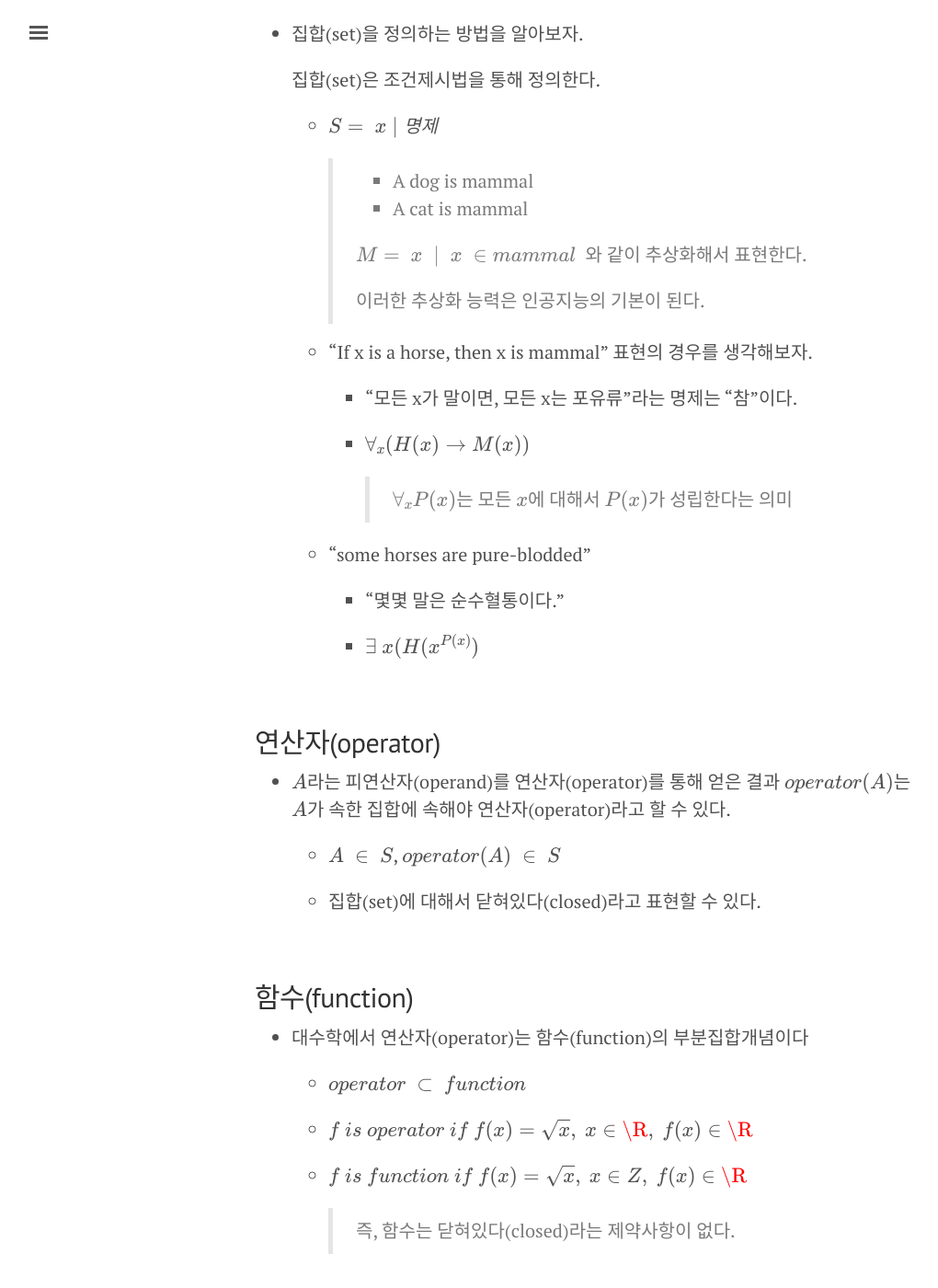
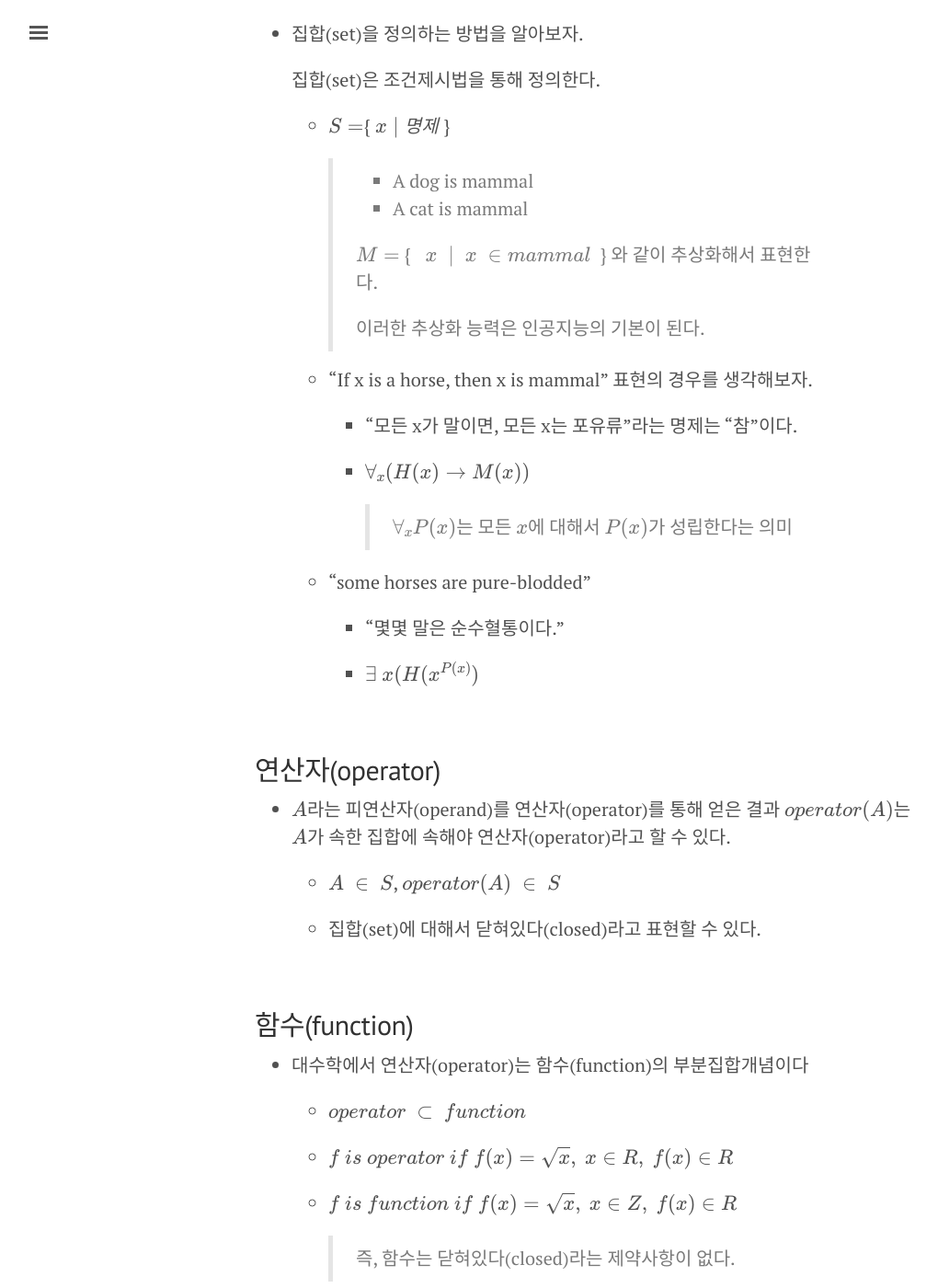
Before and after one commit to ssaru/jimheo.github.io, a Jekyll site: the page built from _posts/convex_optimization/2019-04-27-convex_set.md, in a window 1280 px wide and 1400 px high, scrolled down 1817 px. Shown: the whole window at 92% size, without its empty margins (3-1023 px from the left). Built offline with Jekyll 4.4.1, drawn with Linux system fonts in a browser that asks for light colours; formulas are drawn with MathJax 3; comment, search, counter and statistics services are not loaded.

Commit message:
moidified math symbols

```diff
--- a/_posts/convex_optimization/2019-04-27-convex_set.md
+++ b/_posts/convex_optimization/2019-04-27-convex_set.md
@@ -70,13 +70,13 @@ tags:
 
   집합(set)은 조건제시법을 통해 정의한다.
 
-  - $S = \{\ x\mid 명제\  \}$
+  - $S = ${$\ x\mid 명제\  $}
 
     > - A dog is mammal
     >
     > - A cat is mammal
     >
-    > $M = \{\ x\ \mid\ x\ \in mammal\ \}$ 와 같이 추상화해서 표현한다.
+    > $M = $ { $\ \ x\ \mid\ x\ \in mammal\ $ } 와 같이 추상화해서 표현한다.
     >
     > 이러한 추상화 능력은 인공지능의 기본이 된다.
 
@@ -112,9 +112,9 @@ tags:
 
   - $operator\ \subset \ function$
 
-  - $f\ is\ operator\ if\ f(x) = \sqrt{x},\ x\in\R,\ f(x)\in\R $
+  - $f\ is\ operator\ if\ f(x) = \sqrt{x},\ x\in R,\ f(x)\in R $
 
-  - $f\ is\ function\ if\ f(x)=\sqrt{x},\ x\in Z,\ f(x)\in\R$
+  - $f\ is\ function\ if\ f(x)=\sqrt{x},\ x\in Z,\ f(x)\in R$
 
     > 즉, 함수는 닫혀있다(closed)라는 제약사항이 없다.
 
```
